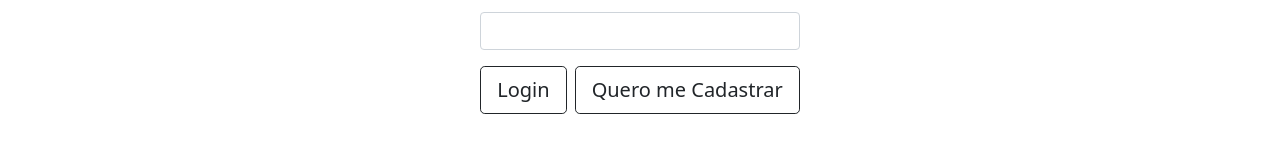
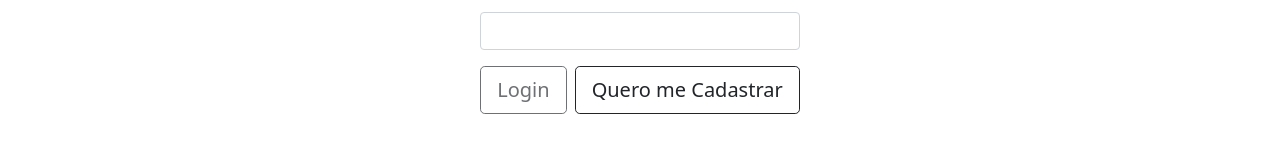
Before and after one commit to joaoreisjpk/TrybeSocial.server, a Next.js app in the folder client/: page /login in a window 1280 px wide. Shown: the part 274-426 px from the top of the page. Built offline with nearby package versions, Linux system fonts and the light colour scheme.

Commit message:
Adiciona validação simples para desativar botão de login

```diff
--- a/client/src/pages/login/index.tsx
+++ b/client/src/pages/login/index.tsx
@@ -104,6 +104,7 @@ export default function Login() {
               size='lg'
               onClick={handleClick}
               type='submit'
+              disabled={!emailCondition.valid || !passwordCondition.valid}
             >
               Login
             </Button>
```
